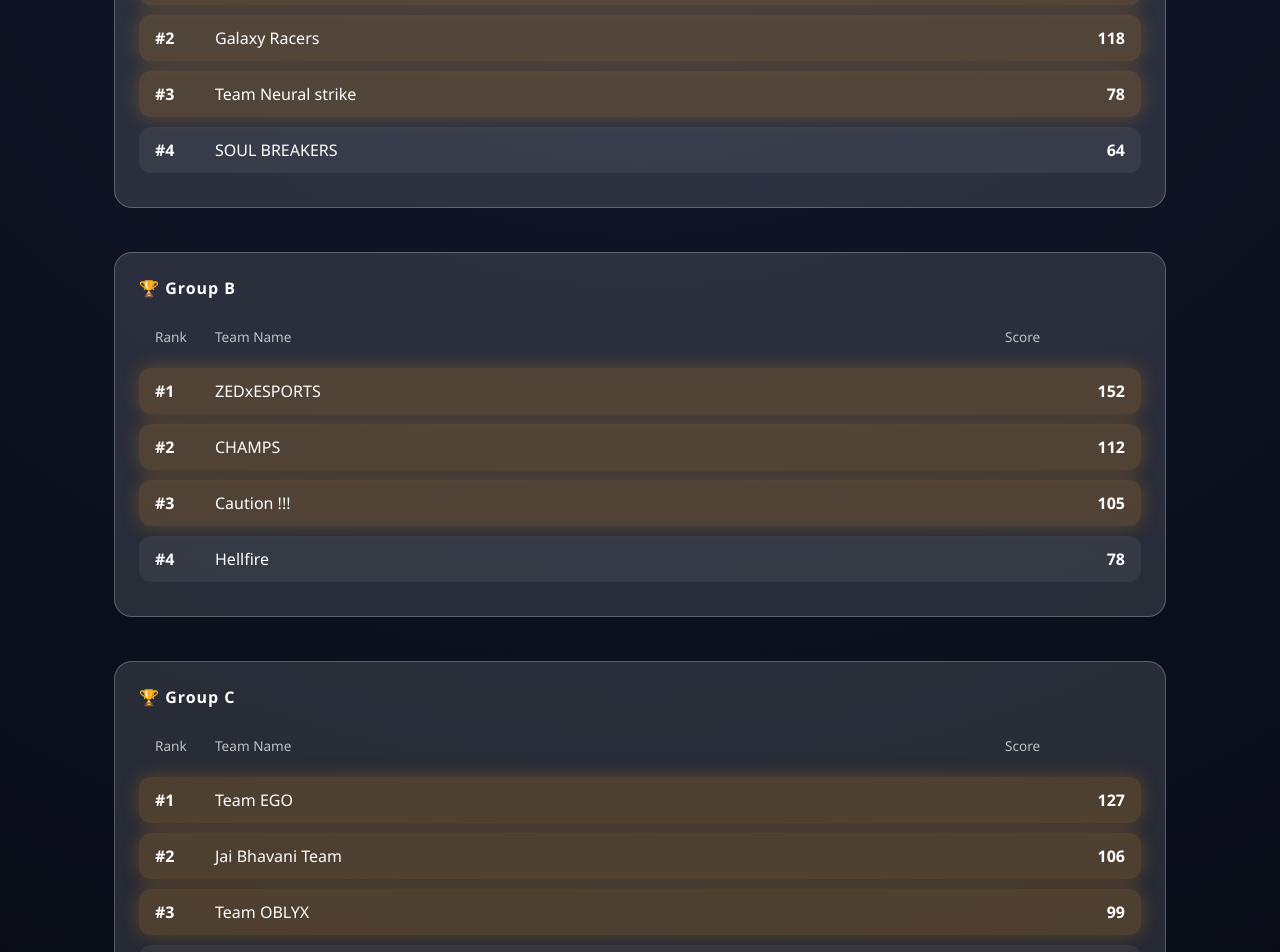
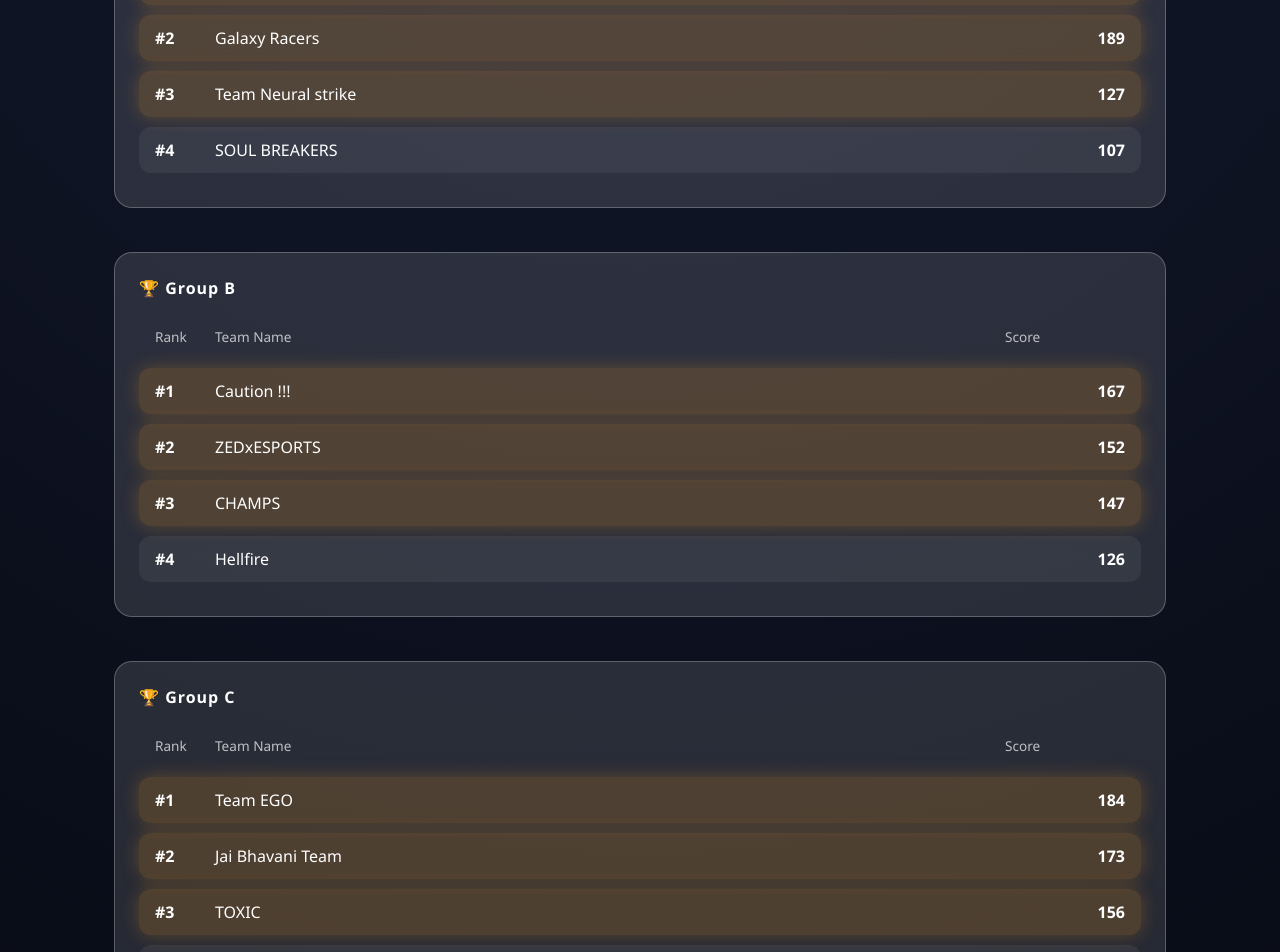
Before and after one commit to suhesports24-tech/suhesportsofficial, a React (Vite) app: page /leaderboard in a window 1280 px wide. Shown: the part 360-1312 px from the top of the page. Built offline with nearby package versions, Linux system fonts and the light colour scheme.

Commit message:
ff day 3 leader board

```diff
--- a/src/pages/Leaderboard.jsx
+++ b/src/pages/Leaderboard.jsx
@@ -6,33 +6,33 @@ import Footer from "../components/Footer";
 export default function LeaderboardPage() {
 
   const groupA = [
-    { name:"TITAN ESP", score:156 },
-    { name:"Galaxy Racers", score:118 },
-    { name:"Team Neural strike", score:78},
-    { name:"SOUL BREAKERS", score:64},
+    { name:"TITAN ESP", score:215 },
+    { name:"Galaxy Racers", score:189 },
+    { name:"Team Neural strike", score:127},
+    { name:"SOUL BREAKERS", score:107},
 
   ];
 
   const groupB = [
-    { name: "ZEDxESPORTS", score:152 },
-    { name: "CHAMPS", score:112 },
-    { name: "Caution !!!", score:105 },
-    { name: "Hellfire", score:78 },
+    { name: "Caution !!!", score:167},
+    { name: "ZEDxESPORTS", score:152},
+    { name: "CHAMPS", score:147},
+    { name: "Hellfire", score:126},
 
   ];
 
   const groupC = [
-    { name:"Team EGO", score:127},
-    { name:"Jai Bhavani Team", score:106},
-    { name:"Team OBLYX ", score:99},
-    { name:"Black Bulls", score:95},
+    { name:"Team EGO", score:184},
+    { name:"Jai Bhavani Team", score:173},
+    { name:"TOXIC", score:156},
+    { name:"Team OBLYX ", score:138},
   ];
 
   return (
     <>
       <Navbar />
 
-      <Section title="🔥 Free Fire Day - 2 Standings">
+      <Section title="🔥 Free Fire Final Day  Standings & Selected To Lan Finals">
         <div className="leaderboard-grid">
           <Leaderboard title="Group A" data={groupA} /> <br></br> <br></br>
           <Leaderboard title="Group B" data={groupB} /> <br></br> <br></br>
```
